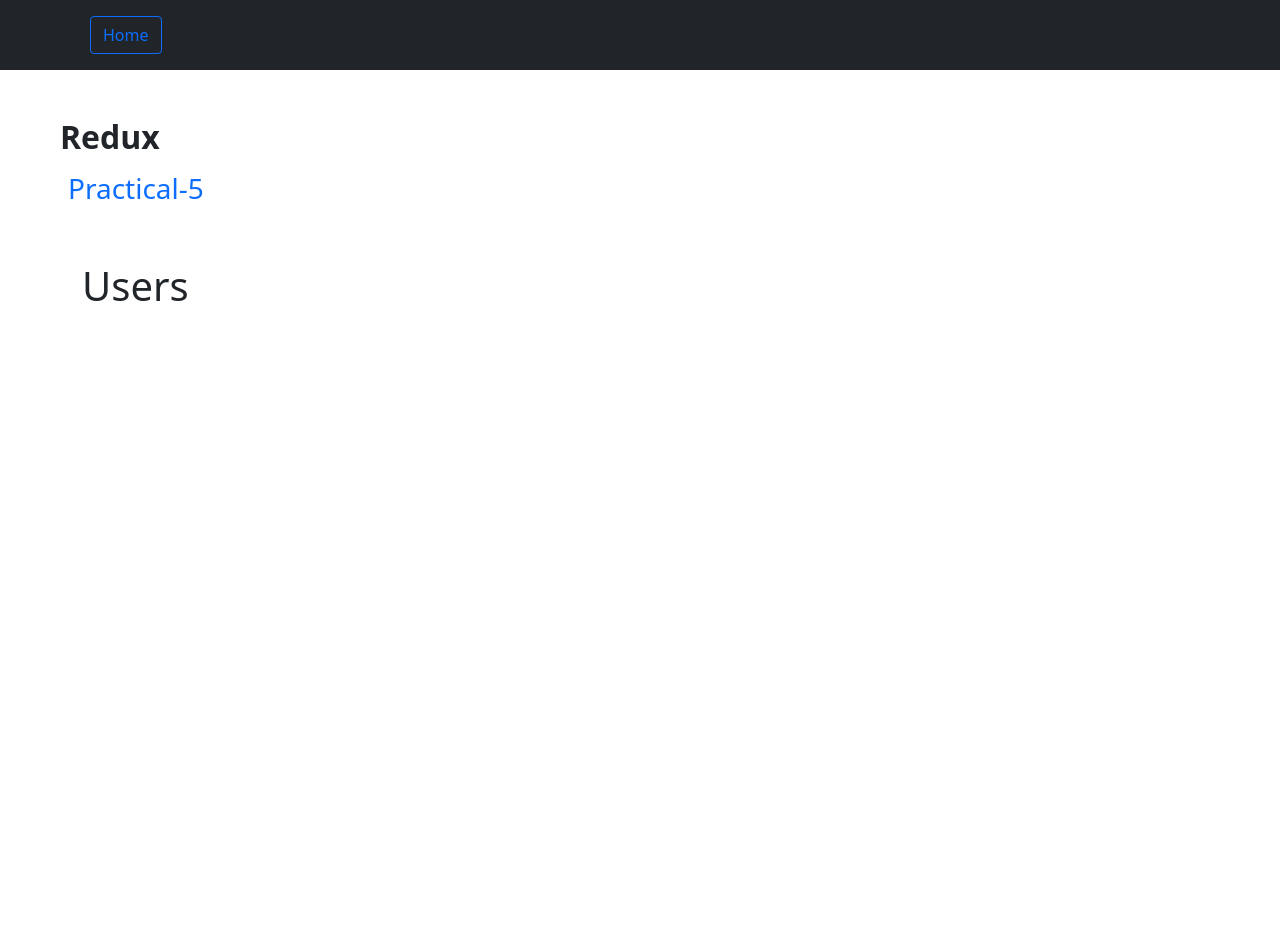
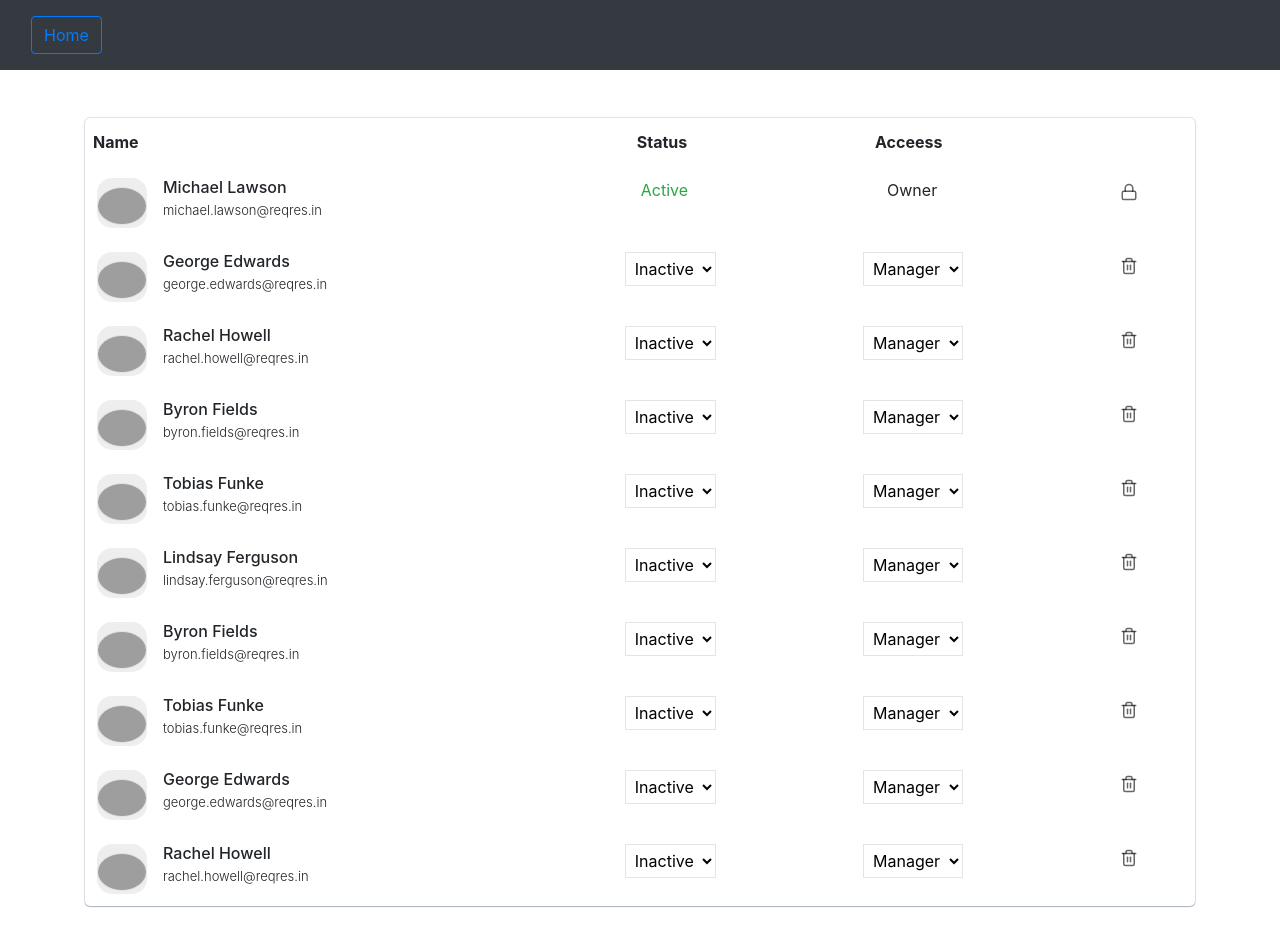
Before and after one commit to hardik6869/ReactJS, a React app: page / in a window 1280 px wide. Shown: the top 946 px of the page. Before the commit the page ends 800 px from the top, so only its background shows below. Built offline with nearby package versions, Linux system fonts and the light colour scheme; grey boxes are pictures that could not be loaded.

Commit message:
created users list component & added users data from redux store

```diff
--- a/package.json
+++ b/package.json
@@ -27,6 +27,7 @@
     "@babel/preset-env": "^7.16.11",
     "@babel/preset-react": "^7.16.7",
     "@babel/preset-typescript": "^7.16.7",
+    "@types/feather-icons": "^4.7.0",
     "@types/react": "^17.0.39",
     "@types/react-dom": "^17.0.11",
     "@typescript-eslint/eslint-plugin": "^5.11.0",
@@ -59,6 +60,8 @@
     "@babel/runtime": "^7.17.0",
     "@reduxjs/toolkit": "^1.8.0",
     "@types/react-redux": "^7.1.22",
+    "feather-icons": "^4.28.0",
+    "react-feather": "^2.0.9",
     "react-redux": "^7.2.6",
     "react-router-dom": "^6.2.1",
     "redux": "^4.1.2",
--- a/public/index.html
+++ b/public/index.html
@@ -5,8 +5,11 @@
     <meta charset="UTF-8">
     <meta http-equiv="X-UA-Compatible" content="IE=edge">
     <meta name="viewport" content="width=device-width, initial-scale=1.0">
-    <link href="https://cdn.jsdelivr.net/npm/bootstrap@5.1.3/dist/css/bootstrap.min.css" rel="stylesheet"
-        integrity="sha384-1BmE4kWBq78iYhFldvKuhfTAU6auU8tT94WrHftjDbrCEXSU1oBoqyl2QvZ6jIW3" crossorigin="anonymous">
+    <link href="https://maxcdn.bootstrapcdn.com/font-awesome/4.7.0/css/font-awesome.min.css" rel="stylesheet">
+    <link rel="stylesheet" href="https://cdn.jsdelivr.net/npm/bootstrap@4.6.1/dist/css/bootstrap.min.css">
+    <link rel="stylesheet" href="https://cdnjs.cloudflare.com/ajax/libs/font-awesome/5.10.0/css/all.min.css"
+        integrity="sha512-PgQMlq+nqFLV4ylk1gwUOgm6CtIIXkKwaIHp/PAIWHzig/lKZSEGKEysh0TCVbHJXCLN7WetD8TFecIky75ZfQ=="
+        crossorigin="anonymous" referrerpolicy="no-referrer" />
     <title>Document</title>
 </head>
 
--- /dev/null
+++ b/src/components/Interface/userAction.tsx
@@ -0,0 +1,16 @@
+export interface UserDetails {
+    user: string;
+    map(
+        arg0: (userRecord: string, index: number) => JSX.Element,
+    ): import('react').ReactNode;
+    id: number;
+    first_name: string;
+    last_name: string;
+    email: string;
+    avatar: string;
+    plan: string;
+    status: string;
+    access: string;
+    reviewed: number;
+    monthly_click: number;
+}
--- a/src/components/User/Home.tsx
+++ b/src/components/User/Home.tsx
@@ -1,24 +1,14 @@
-import React, {useEffect} from 'react';
-import {useDispatch} from 'react-redux';
-import {showUsers} from '../../reducers/userSlice';
+import React from 'react';
 import UserComponent from './UserComponent';
-import {userInfo} from './userInfo';
+import UsersCard from './UsersCard';
 
 function Home() {
-    const dispatch = useDispatch();
-    useEffect(() => {
-        const featchUsers = () => {
-            dispatch(showUsers(userInfo));
-        };
-        featchUsers();
-    }, []);
     return (
         <>
-            <div className="container text-primary m-5 ">
-                <h2 className="text-dark fw-bold"> Redux </h2>
-                <h3 className="p-2"> Practical-5</h3>
+            <div className="m-5 d-flex">
+                <UserComponent />
+                <UsersCard />
             </div>
-            <UserComponent />
         </>
     );
 }
--- a/src/components/User/UserComponent.tsx
+++ b/src/components/User/UserComponent.tsx
@@ -1,27 +1,26 @@
 import React from 'react';
 import {useSelector} from 'react-redux';
-import {getAllUsers} from '../../reducers/userSlice';
-import UsersCard from './UsersCard';
-
+import {UserDetails} from '../Interface/userAction';
+import UserList from './usersrecord/UserList';
 const UserComponent = () => {
-    const users = useSelector(getAllUsers);
-    console.log(users);
-    let renderUsers = '';
-    renderUsers =
-        users.Response === 'True' ? (
-            users.map((user: any, index: React.Key | null | undefined) => {
-                <UsersCard key={index} data={user} />;
-            })
-        ) : (
-            <h3>{users.Error}</h3>
-        );
+    const records: UserDetails = useSelector((state) => state.user.user[0]);
     return (
         <>
             <div className="container">
-                <div className="row">
-                    <h1>Users</h1>
-                    <div> {renderUsers} </div>
-                </div>
+                <table className="table table-borderless col-md-auto main_div">
+                    <thead>
+                        <tr>
+                            <th className="pl-2">Name</th>
+                            <th className="pl-4">Status</th>
+                            <th className="pl-4">Acceess</th>
+                        </tr>
+                    </thead>
+                    <tbody>
+                        {records.map((userRecord: string, index: number) => {
+                            return <UserList data={userRecord} key={index} />;
+                        })}
+                    </tbody>
+                </table>
             </div>
         </>
     );
--- a/src/components/User/userInfo.tsx
+++ b/src/components/User/userInfo.tsx
@@ -1,9 +1,10 @@
 export const userInfo = [
     {
         id: 1,
-        name: 'Jana Strassmann',
-        mail_id: 'bats.mortimer@yahoo.com',
-        imgUrl: `https://upload.wikimedia.org/wikipedia/commons/thumb/a/a2/Dr._Diana_Strassmann.jpg/800px-Dr._Diana_Strassmann.jpg`,
+        first_name: 'Michael',
+        last_name: 'Lawson',
+        email: 'michael.lawson@reqres.in',
+        avatar: `https://reqres.in/img/faces/7-image.jpg`,
         plan: 'standard',
         status: 'Active',
         access: 'Owner',
@@ -12,9 +13,10 @@ export const userInfo = [
     },
     {
         id: 2,
-        name: 'jube Bowman',
-        mail_id: 'ullrich.owen@kristin.biz',
-        imgUrl: `https://upload.wikimedia.org/wikipedia/commons/thumb/a/a2/Dr._Diana_Strassmann.jpg/800px-Dr._Diana_Strassmann.jpg`,
+        first_name: 'George',
+        last_name: 'Edwards',
+        email: 'george.edwards@reqres.in',
+        avatar: `https://reqres.in/img/faces/11-image.jpg`,
         plan: 'standard',
         status: 'Inactive',
         access: 'Manager',
@@ -23,9 +25,10 @@ export const userInfo = [
     },
     {
         id: 3,
-        name: 'Kwak Seong-Min',
-        mail_id: 'kale_lehner@yahoo.com',
-        imgUrl: `https://upload.wikimedia.org/wikipedia/commons/thumb/a/a2/Dr._Diana_Strassmann.jpg/800px-Dr._Diana_Strassmann.jpg`,
+        first_name: 'Rachel',
+        last_name: 'Howell',
+        email: 'rachel.howell@reqres.in',
+        avatar: `https://reqres.in/img/faces/12-image.jpg`,
         plan: 'standard',
         status: 'Inactive',
         access: 'Read',
@@ -34,9 +37,10 @@ export const userInfo = [
     },
     {
         id: 4,
-        name: 'Leon Hunt',
-        mail_id: 'ullrich.owen@kristin.biz',
-        imgUrl: `https://upload.wikimedia.org/wikipedia/commons/thumb/a/a2/Dr._Diana_Strassmann.jpg/800px-Dr._Diana_Strassmann.jpg`,
+        first_name: 'Byron',
+        last_name: 'Fields',
+        email: 'byron.fields@reqres.in',
+        avatar: 'https://reqres.in/img/faces/10-image.jpg',
         plan: 'Standard',
         status: 'Inactive',
         access: 'Manager',
@@ -45,20 +49,23 @@ export const userInfo = [
     },
     {
         id: 5,
-        name: 'Nitithorn Prinya',
-        mail_id: 'ullrich.owen@kristin.biz',
-        imgUrl: `https://upload.wikimedia.org/wikipedia/commons/thumb/a/a2/Dr._Diana_Strassmann.jpg/800px-Dr._Diana_Strassmann.jpg`,
+        first_name: 'Tobias',
+        last_name: 'Funke',
+        email: 'tobias.funke@reqres.in',
+        avatar: 'https://reqres.in/img/faces/9-image.jpg',
         plan: 'standard',
         status: 'Inactive',
         access: 'Manager',
         reviewed: 1420,
         monthly_click: 5000,
     },
+
     {
         id: 6,
-        name: 'Nombeko Mabandia',
-        mail_id: 'kale_lehner@yahoo.com',
-        imgUrl: `https://upload.wikimedia.org/wikipedia/commons/thumb/a/a2/Dr._Diana_Strassmann.jpg/800px-Dr._Diana_Strassmann.jpg`,
+        first_name: 'Lindsay',
+        last_name: 'Ferguson',
+        email: 'lindsay.ferguson@reqres.in',
+        avatar: 'https://reqres.in/img/faces/8-image.jpg',
         plan: 'standard',
         status: 'Inactive',
         access: 'Read',
@@ -67,9 +74,10 @@ export const userInfo = [
     },
     {
         id: 7,
-        name: 'Nwoye Akachi',
-        mail_id: 'ullrich.owen@kristin.biz',
-        imgUrl: `https://upload.wikimedia.org/wikipedia/commons/thumb/a/a2/Dr._Diana_Strassmann.jpg/800px-Dr._Diana_Strassmann.jpg`,
+        first_name: 'Byron',
+        last_name: 'Fields',
+        email: 'byron.fields@reqres.in',
+        avatar: 'https://reqres.in/img/faces/10-image.jpg',
         plan: 'standard',
         status: 'Inactive',
         access: 'Manager',
@@ -78,9 +86,10 @@ export const userInfo = [
     },
     {
         id: 8,
-        name: 'Paulina Gayoso',
-        mail_id: 'kale_lehner@yahoo.com',
-        imgUrl: `https://upload.wikimedia.org/wikipedia/commons/thumb/a/a2/Dr._Diana_Strassmann.jpg/800px-Dr._Diana_Strassmann.jpg`,
+        first_name: 'Tobias',
+        last_name: 'Funke',
+        email: 'tobias.funke@reqres.in',
+        avatar: 'https://reqres.in/img/faces/9-image.jpg',
         plan: 'standard',
         status: 'Inactive',
         access: 'Read',
@@ -89,9 +98,10 @@ export const userInfo = [
     },
     {
         id: 9,
-        name: 'Phawta Tuntayakul',
-        mail_id: 'ullrich.owen@kristin.biz',
-        imgUrl: `https://upload.wikimedia.org/wikipedia/commons/thumb/a/a2/Dr._Diana_Strassmann.jpg/800px-Dr._Diana_Strassmann.jpg`,
+        first_name: 'George',
+        last_name: 'Edwards',
+        email: 'george.edwards@reqres.in',
+        avatar: `https://reqres.in/img/faces/11-image.jpg`,
         plan: 'standard',
         status: 'Inactive',
         access: 'Manager',
@@ -100,9 +110,10 @@ export const userInfo = [
     },
     {
         id: 10,
-        name: 'Siri Jakobsson',
-        mail_id: 'ullrich.owen@kristin.biz',
-        imgUrl: `https://upload.wikimedia.org/wikipedia/commons/thumb/a/a2/Dr._Diana_Strassmann.jpg/800px-Dr._Diana_Strassmann.jpg`,
+        first_name: 'Rachel',
+        last_name: 'Howell',
+        email: 'rachel.howell@reqres.in',
+        avatar: `https://reqres.in/img/faces/12-image.jpg`,
         plan: 'standard',
         status: 'Inactive',
         access: 'Manager',
--- /dev/null
+++ b/src/components/User/usersrecord/UserList.tsx
@@ -0,0 +1,85 @@
+import React from 'react';
+import './userList.css';
+import * as Icon from 'react-feather';
+// import UsersCard from '../UsersCard';
+const UserList = ({data}): JSX.Element => {
+    return (
+        <>
+            {data.id !== 1 && (
+                <tr>
+                    <td className="d-flex">
+                        <div className="icon">
+                            <picture>
+                                <img
+                                    className="profileImg img-fluid img-thumbnail rounded-circle p-0"
+                                    src={data.avatar}
+                                    alt="owner_avatar"
+                                />
+                            </picture>
+                        </div>
+                        <div className="ms-2 c-details ml-3">
+                            <h6 className="mb-0">
+                                {data.first_name} {data.last_name}
+                            </h6>
+                            <span>{data.email}</span>
+                        </div>
+                    </td>
+                    <td>
+                        <select className="selectMenu">
+                            <option value="Inactive">Inactive</option>
+                            <option value="Active">Active</option>
+                        </select>
+                    </td>
+                    <td>
+                        <select className="selectMenu">
+                            <option value="Manager">Manager</option>
+                            <option value="Read">Read</option>
+                        </select>
+                    </td>
+                    <td>
+                        <Icon.Trash2
+                            size={18}
+                            style={{color: 'rgba(0, 0, 0, 0.6)'}}
+                        />
+                    </td>
+                </tr>
+            )}
+
+            {data.id === 1 && (
+                <tr>
+                    <td className="d-flex">
+                        <div className="icon">
+                            <picture>
+                                <img
+                                    className="profileImg img-fluid img-thumbnail rounded-circle p-0"
+                                    src={data.avatar}
+                                    alt="owner_avatar"
+                                />
+                            </picture>
+                        </div>
+                        <div className="ms-2 c-details ml-3">
+                            <h6 className="mb-0">
+                                {data.first_name} {data.last_name}
+                            </h6>
+                            <span>{data.email}</span>
+                        </div>
+                    </td>
+                    <td>
+                        <span className="text-success pl-3">{data.status}</span>
+                    </td>
+                    <td>
+                        <span className="pl-4">{data.access}</span>
+                    </td>
+                    <td>
+                        <Icon.Lock
+                            size={18}
+                            style={{color: 'rgba(0, 0, 0, 0.6)'}}
+                        />
+                    </td>
+                </tr>
+            )}
+        </>
+    );
+};
+
+export default UserList;
--- /dev/null
+++ b/src/components/User/usersrecord/userList.css
@@ -0,0 +1,63 @@
+.main_div {
+    box-shadow: rgba(9, 30, 66, 0.25) 0px 1px 1px,
+        rgba(9, 30, 66, 0.13) 0px 0px 1px 1px;
+    border-radius: 5px;
+}
+
+.card {
+    border: none;
+    border-radius: 10px;
+}
+
+.c-details span {
+    font-weight: 300;
+    font-size: 13px;
+}
+
+.icon {
+    width: 50px;
+    height: 50px;
+    background-color: #eee;
+    border-radius: 15px;
+    display: flex;
+    align-items: center;
+    justify-content: center;
+    font-size: 39px;
+}
+
+.badge span {
+    background-color: #fffbec;
+    width: 60px;
+    height: 25px;
+    padding-bottom: 3px;
+    border-radius: 5px;
+    display: flex;
+    color: #fed85d;
+    justify-content: center;
+    align-items: center;
+}
+
+.progress {
+    height: 10px;
+    border-radius: 10px;
+}
+
+.progress div {
+    background-color: red;
+}
+
+.text1 {
+    font-size: 14px;
+    font-weight: 600;
+}
+
+.text2 {
+    color: #a5aec0;
+}
+.selectMenu {
+    width: auto;
+    outline: none;
+    background-color: white;
+    border: 1px solid rgb(228, 228, 228);
+    padding: 5px;
+}
```
Also changed, not shown: src/components/User/UsersCard.tsx (+25 -3 lines), src/config/store.tsx (+20 -2 lines), src/reducers/userSlice.tsx (+21 -9 lines), 1 other file (tests, documents, lock files or other folders).
